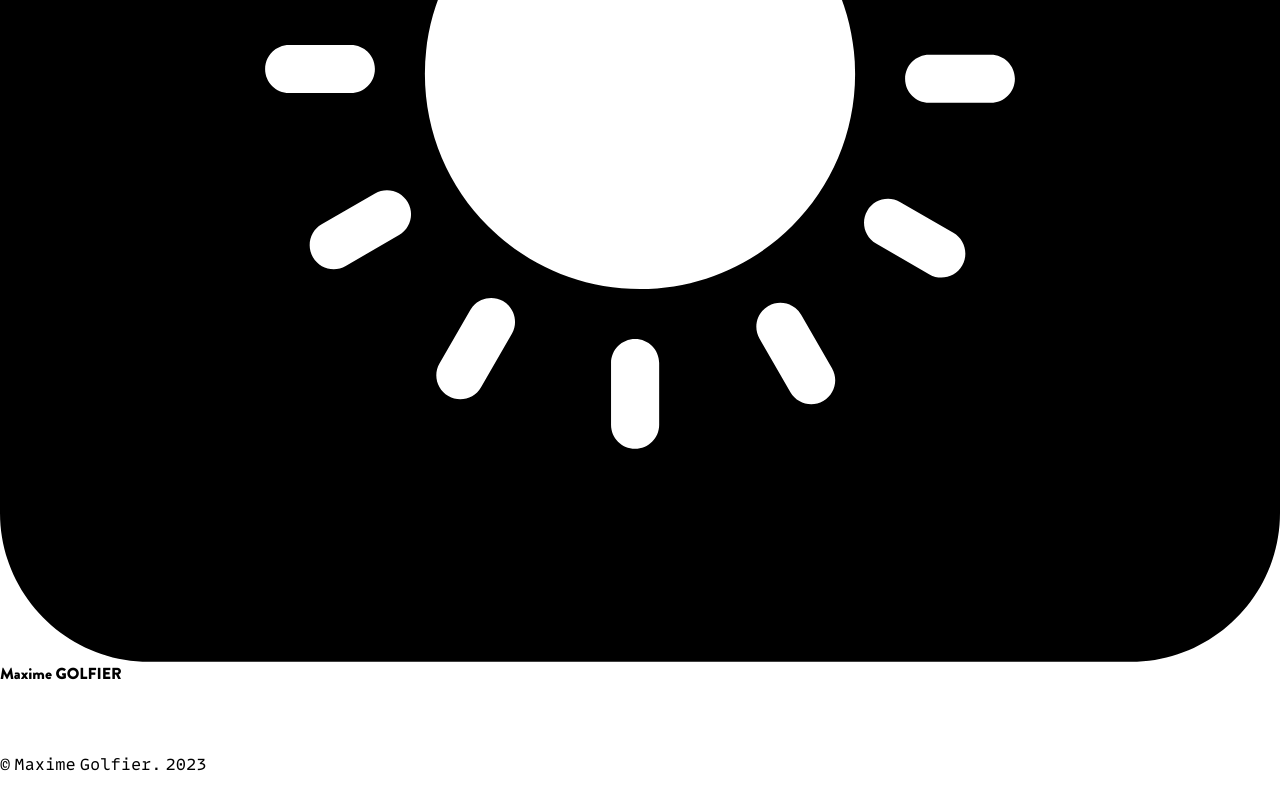
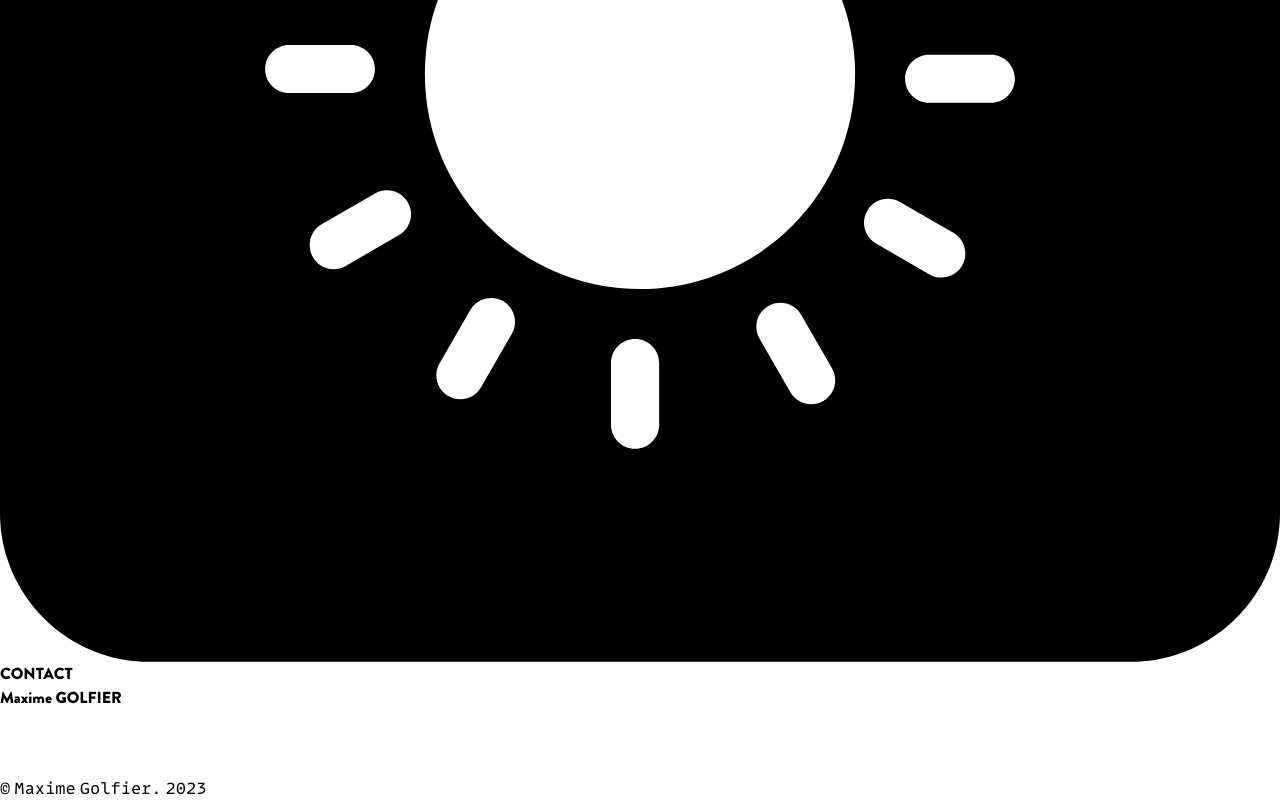
Before and after one commit to Golfier-Maxime/Prtofolio_Projet_S4, a Vue app: page /contact in a window 1280 px wide. Shown: the part 712-1512 px from the top of the page. Before the commit the page ends 1488 px from the top, so only its background shows below. Built offline with nearby package versions, Linux system fonts and the light colour scheme; what animated-tailwindcss would draw is missing.

Commit message:
creation page contact

```diff
--- a/src/components/header.vue
+++ b/src/components/header.vue
@@ -44,7 +44,7 @@ const switchMenu = () => {
                     </RouterLink>
                 </li>
                 <li>
-                    <RouterLink @click="switchMenu" to="/collection" class="dark:text-white duration-700">Contact
+                    <RouterLink @click="switchMenu" to="/contact" class="dark:text-white duration-700">Contact
                     </RouterLink>
                 </li>
             </ul>
--- a/src/router/index.js
+++ b/src/router/index.js
@@ -1,5 +1,6 @@
 import { createRouter, createWebHistory } from 'vue-router'
 import HomeView from '../views/HomeView.vue'
+import ContactView from '../views/contact.vue'
 
 const router = createRouter({
   history: createWebHistory(import.meta.env.BASE_URL),
@@ -9,6 +10,11 @@ const router = createRouter({
       name: 'home',
       component: HomeView
     },
+    {
+      path: '/contact',
+      name: 'Contact',
+      component: ContactView
+    },
   ]
 })
 
--- /dev/null
+++ b/src/views/contact.vue
@@ -0,0 +1,12 @@
+<script setup>
+</script>
+
+<template>
+    <div>
+        <h1 class="mt-4 text-center titre tracking-wider text-[60px]  dark:text-white duration-700">CONTACT</h1>
+    </div>
+</template>
+
+<style>
+
+</style>
```
